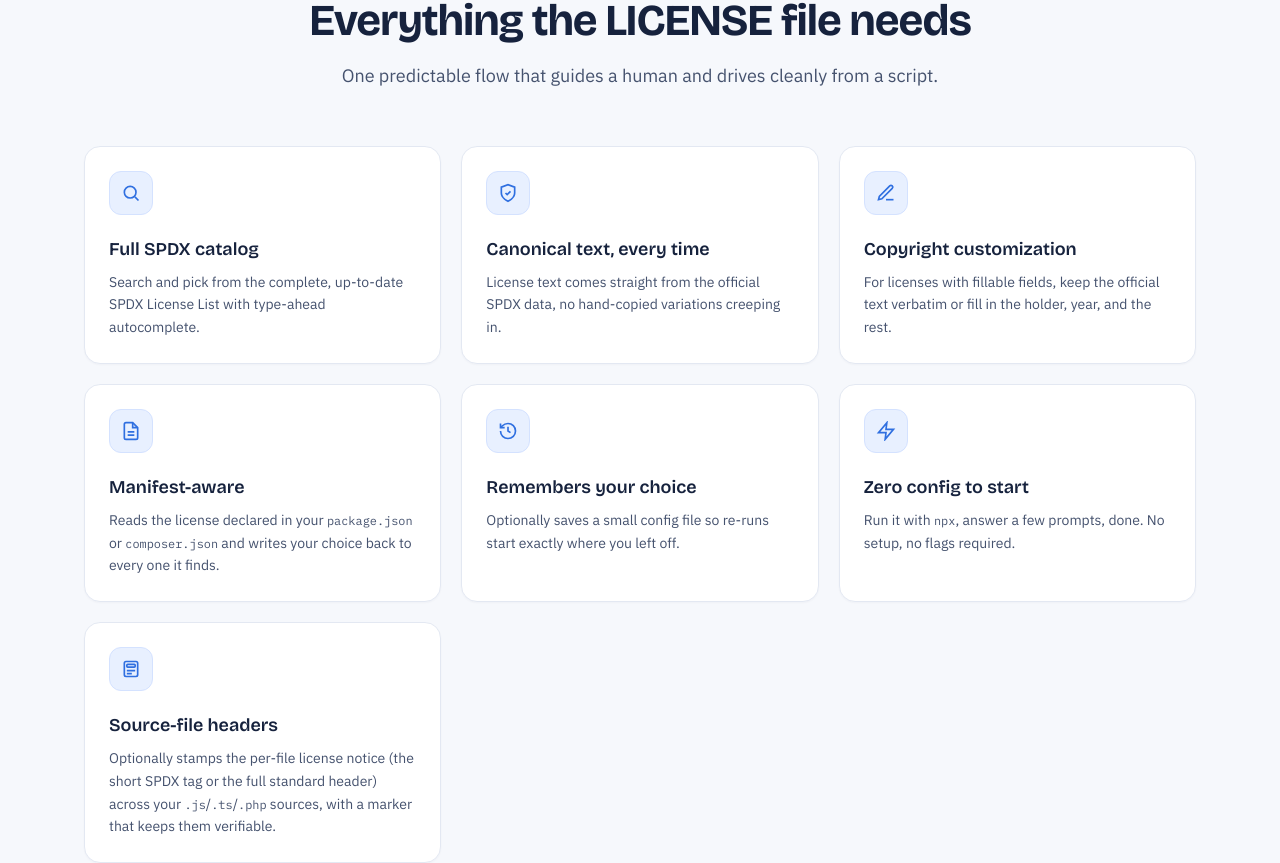
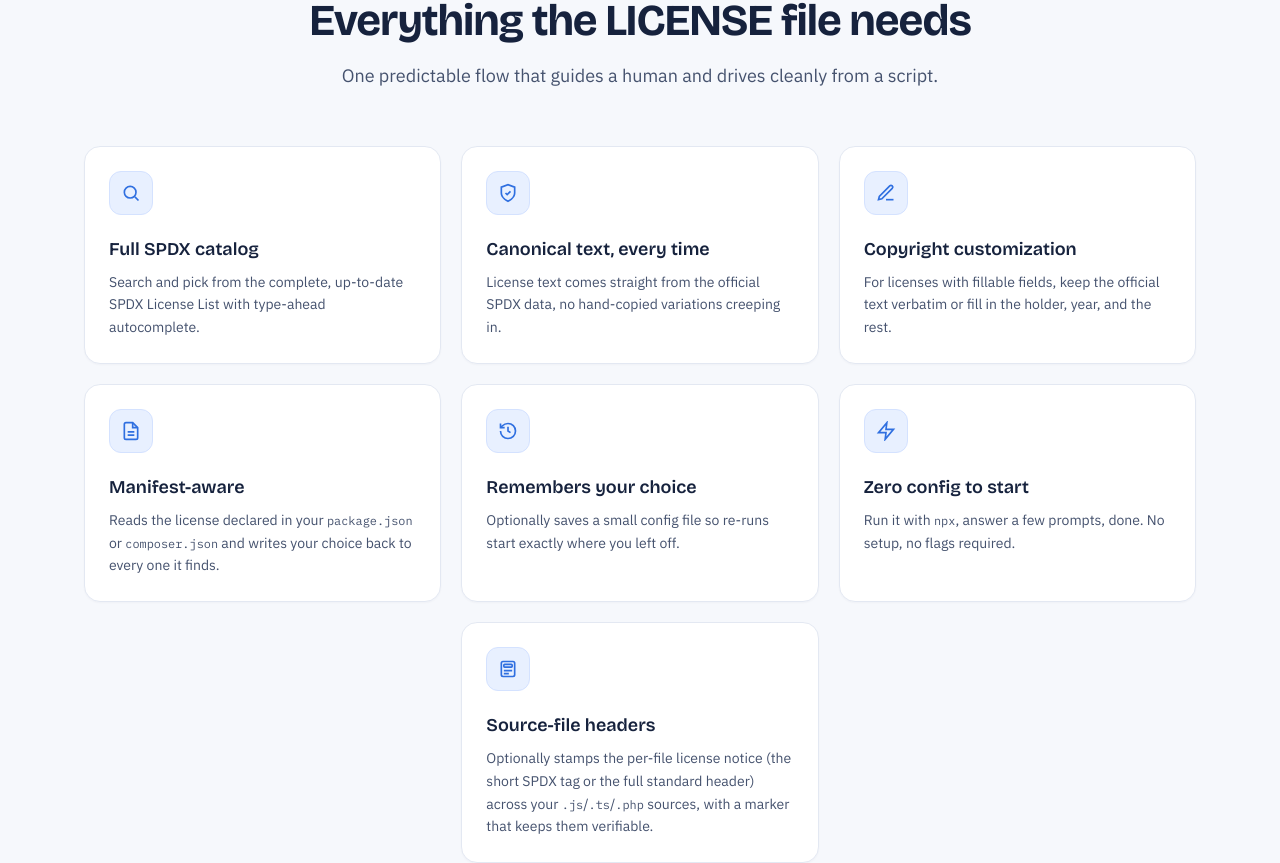
Before and after one commit to erdembircan/license-wizard, a React (Vite) app: page / in a window 1280 px wide. Shown: the part 1019-1882 px from the top of the page. Built offline with nearby package versions, Linux system fonts and the light colour scheme.

Commit message:
fix(landing): center the lone trailing feature card

```diff
--- a/src/components/Features.tsx
+++ b/src/components/Features.tsx
@@ -21,7 +21,7 @@ export default function Features() {
         </p>
       </div>
 
-      <div className="mt-14 grid gap-5 sm:grid-cols-2 lg:grid-cols-3">
+      <div className="features-grid mt-14">
         <article
           className="card"
           data-reveal
--- a/src/style.css
+++ b/src/style.css
@@ -194,6 +194,27 @@
     border-color: var(--color-line-strong);
     transform: translateY(-3px);
     box-shadow: 0 22px 40px -26px rgba(22, 34, 61, 0.4);
+  }
+
+  /* The feature cards: a centered, wrapping row rather than a grid, so an odd
+     final card (7 cards across 3 columns) sits centered instead of stranded at
+     the left. Full rows fit exactly — the widths plus 1.25rem (gap-5) gutters
+     sum to 100% — so centering only ever shifts a lone trailing card. */
+  .features-grid {
+    @apply flex flex-wrap justify-center gap-5;
+  }
+  .features-grid > .card {
+    width: 100%;
+  }
+  @media (min-width: 40rem) {
+    .features-grid > .card {
+      width: calc((100% - 1.25rem) / 2);
+    }
+  }
+  @media (min-width: 64rem) {
+    .features-grid > .card {
+      width: calc((100% - 2.5rem) / 3);
+    }
   }
 
   .card-icon {
```
